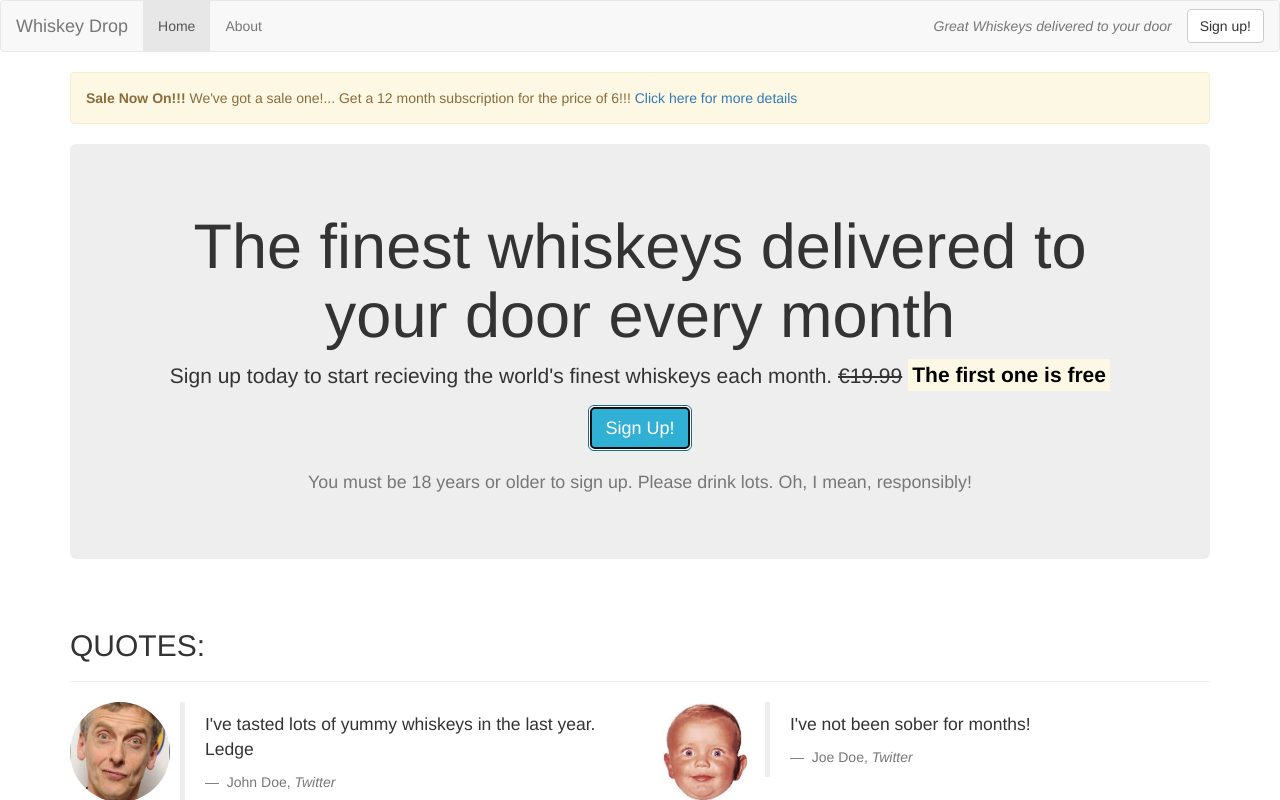
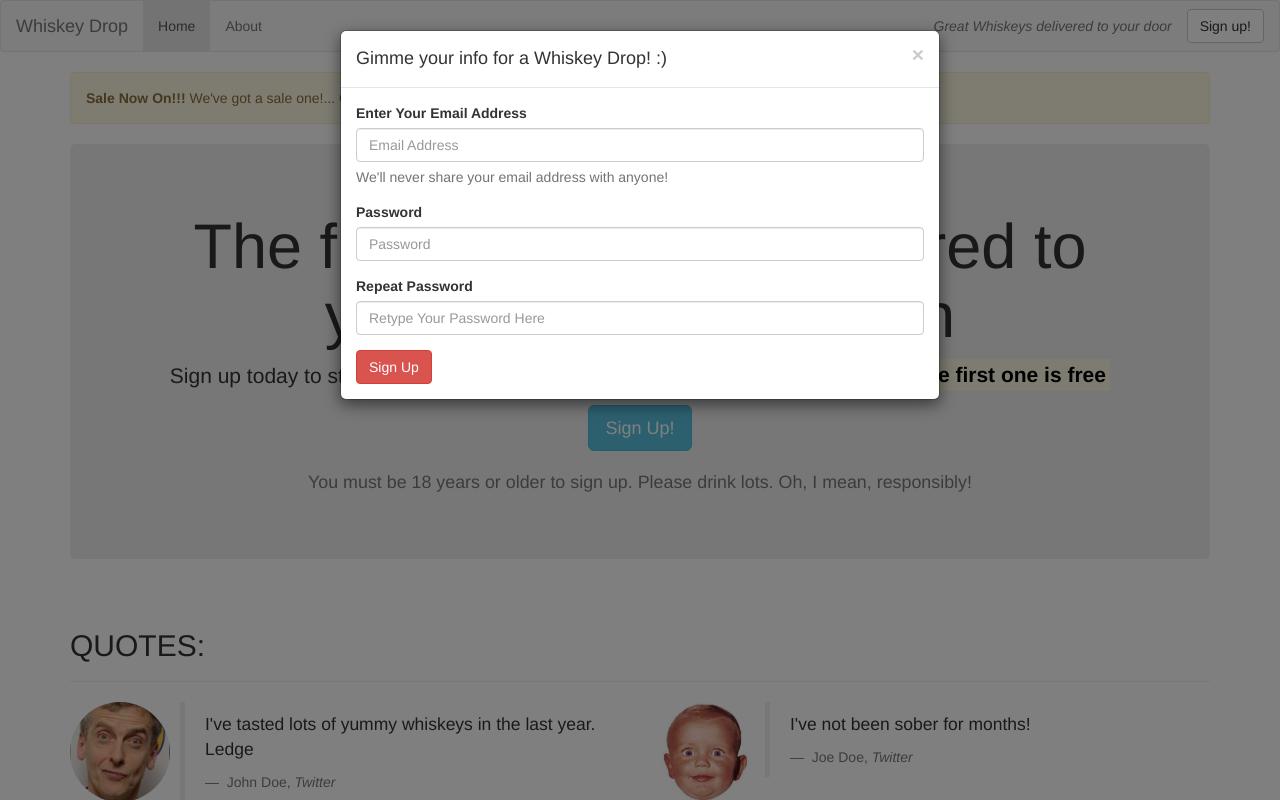
Before and after one commit to Treellane/bootstrap-code-testing, a plain HTML site: page index.html in a window 1280 px wide. Both pictures are taken after a click on the button "Sign Up!". Shown: the top 800 px of the page. Drawn offline with nearby package versions, Linux system fonts and the light colour scheme.

Commit message:
added a modal and linked it to our Sign Up button

```diff
--- a/index.html
+++ b/index.html
@@ -53,7 +53,7 @@
                   <section class="callout jumbotron text-center">
                   <h1>The finest whiskeys delivered to your door every month</h1>
                   <p class="lead">Sign up today to start recieving the world's finest whiskeys each month. <s class="hidden-xs">€19.99</s> <span class="visible-xs"><br></span><strong><mark>The first one is free</mark></strong></p>
-                  <p><button class="btn btn-lg btn-info">Sign Up!</button></p>
+                  <p><button class="btn btn-lg btn-info" data-toggle="modal" data-target="#SignUpModal">Sign Up!</button></p>
                   <p class="text-muted"><small>You must be 18 years or older to sign up. Please drink lots. Oh, I mean, responsibly!</small></p>
               </section>
             </div>
@@ -140,6 +140,42 @@
 
            </article>
 
+
+                <!-- Modal -->
+                <div class="modal fade" id="SignUpModal" tabindex="-1" role="dialog" aria-labelledby="myModalLabel">
+                  <div class="modal-dialog" role="document">
+                    <div class="modal-content">
+                      <div class="modal-header">
+                        <button type="button" class="close" data-dismiss="modal" aria-label="Close"><span aria-hidden="true">&times;</span></button>
+                        <h4 class="modal-title" id="myModalLabel">Gimme your info for a Whiskey Drop! :)</h4>
+                      </div>
+                      <div class="modal-body">
+                           <form>
+                              <div class="form-group">
+                                <label for="EmailAddress">Enter Your Email Address</label>
+                                <input type="email" class="form-control" id="EmailAddress" placeholder="Email Address">
+                                <p class="help-block">We'll never share your email address with anyone!</p>
+                              </div>
+                              <div class="form-group">
+                                <label for="Password">Password</label>
+                                <input type="Password" class="form-control" id="Password" placeholder="Password">
+                              </div>
+
+                              <div class="form-group">
+                                <label for="PasswordRepeat">Repeat Password</label>
+                                <input type="password" class="form-control" id="PasswordRepeat" placeholder="Retype Your Password Here">
+                              </div>
+
+
+                              <button type="submit" class="btn btn-danger">Sign Up</button>
+                            </form>
+                      </div>
+
+                    </div>
+                  </div>
+                </div>
+
+
 <!-- Latest minified version of code from code.jquery.com -->
 <script   src="https://code.jquery.com/jquery-3.3.1.min.js"   integrity="sha256-FgpCb/KJQlLNfOu91ta32o/NMZxltwRo8QtmkMRdAu8="   crossorigin="anonymous"></script>
 
```
